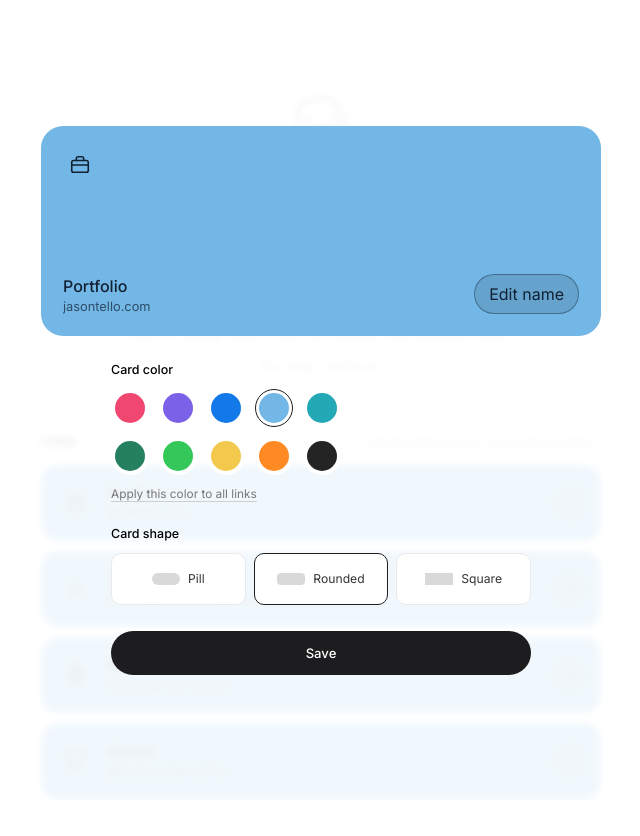
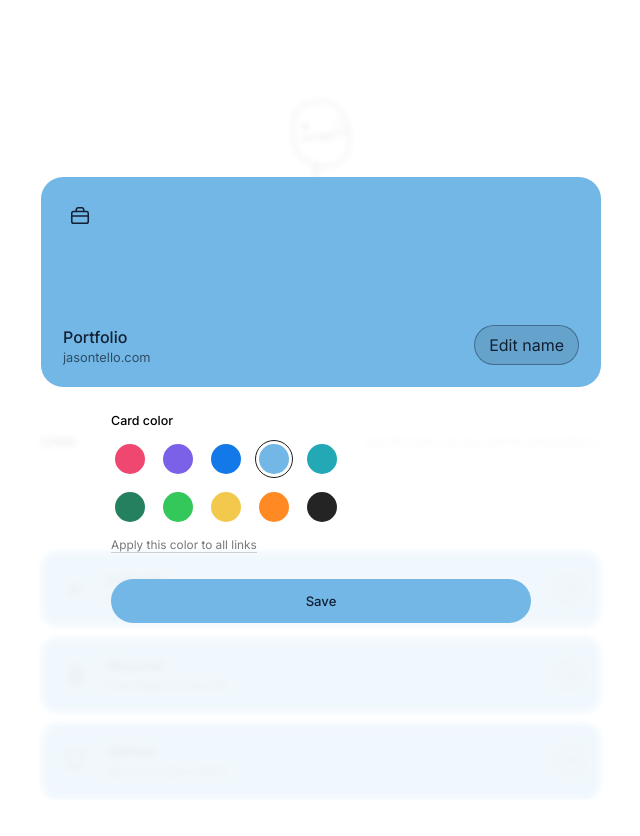
Before and after one commit to jasontello/bizznest-associate-linktree, a React (Vite) app: page / in a window 1280 px wide. Both pictures are taken after a click on the button 889 px from the left and 502 px from the top of the page. Shown: the top 836 px of the page, without its empty margins (319-959 px from the left). Built offline with nearby package versions, Linux system fonts and the light colour scheme.

Commit message:
Polish link customizer and submission docs

```diff
--- a/src/App.css
+++ b/src/App.css
@@ -1,6 +1,7 @@
 @import url("https://fonts.googleapis.com/css2?family=Inter:wght@400;500;600&display=swap");
 
 :root {
+  --editor-close-handoff-ms: 160;
   color: #1d1d1f;
   background: #ffffff;
   font-family: "Inter", Arial, sans-serif;
@@ -75,13 +76,14 @@ button {
   width: 100%;
   height: 100%;
   display: block;
-  padding: 7px;
+  padding: 0;
   object-fit: contain;
   object-position: center;
   border: 0;
   border-radius: 50%;
   background: #ffffff;
   filter: grayscale(1) contrast(1.8);
+  transform: translateY(10px);
 }
 
 .profile-name {
@@ -149,6 +151,10 @@ button {
   color: var(--card-text);
 }
 
+.link-card-shell.is-editing {
+  visibility: hidden;
+}
+
 .link-card {
   --card-radius: 16px;
   min-width: 0;
@@ -167,16 +173,6 @@ button {
     filter 180ms ease;
 }
 
-.link-card[data-shape="pill"],
-.editor-preview[data-shape="pill"] {
-  --card-radius: 999px;
-}
-
-.link-card[data-shape="square"],
-.editor-preview[data-shape="square"] {
-  --card-radius: 2px;
-}
-
 .link-card:hover {
   filter: brightness(0.97);
   transform: translateY(-2px);
@@ -185,7 +181,6 @@ button {
 .link-card:focus-visible,
 .link-menu-button:focus-visible,
 .color-option:focus-visible,
-.shape-option:focus-visible,
 .apply-all-button:focus-visible,
 .editor-name-button:focus-visible,
 .editor-save-button:focus-visible,
@@ -258,24 +253,44 @@ button {
 }
 
 .link-editor {
-  width: min(calc(100% - 32px), 560px);
-  max-height: calc(100svh - 32px);
-  margin: auto;
-  padding: 0;
+  width: 100%;
+  max-width: none;
+  height: 100%;
+  max-height: none;
+  margin: 0;
+  padding: 16px;
   overflow: auto;
   background: transparent;
   border: 0;
 }
 
 .link-editor::backdrop {
+  background: transparent;
+}
+
+.link-editor__backdrop {
+  position: fixed;
+  inset: 0;
   background: rgba(255, 255, 255, 0.9);
   backdrop-filter: blur(3px);
 }
 
+.link-editor__layout {
+  position: relative;
+  z-index: 1;
+  width: 100%;
+  min-height: calc(100svh - 32px);
+  display: grid;
+  place-items: center;
+  pointer-events: none;
+}
+
 .link-editor__surface {
+  width: min(100%, 560px);
   display: grid;
   gap: 26px;
   padding: 8px 0;
+  pointer-events: auto;
 }
 
 .editor-preview {
@@ -289,9 +304,46 @@ button {
   color: var(--card-text);
   background: var(--card-background);
   border-radius: var(--card-radius);
+  transform-origin: top left;
+  will-change: transform;
   transition:
     background 180ms ease,
     border-radius 180ms ease;
+}
+
+.editor-return-card {
+  position: fixed;
+  z-index: 2;
+  min-width: 0;
+  min-height: 0;
+  display: grid;
+  grid-template-columns: 34px minmax(0, 1fr) 34px;
+  align-items: center;
+  gap: 14px;
+  padding: 15px 14px 15px 18px;
+  overflow: hidden;
+  color: var(--card-text);
+  background: var(--card-background);
+  border-radius: 16px;
+  opacity: 0;
+  pointer-events: none;
+  will-change: top, left, width, height;
+}
+
+.editor-return-card__menu {
+  width: 34px;
+  height: 34px;
+  display: grid;
+  place-items: center;
+  color: var(--card-text);
+  background: color-mix(in srgb, currentColor 12%, transparent);
+  border-radius: 50%;
+}
+
+.editor-return-card__menu svg {
+  width: 17px;
+  height: 17px;
+  fill: currentColor;
 }
 
 .editor-preview > .link-icon {
@@ -410,57 +462,29 @@ button {
   font-size: 0.74rem;
 }
 
-.shape-options {
-  display: grid;
-  grid-template-columns: repeat(3, 1fr);
-  gap: 8px;
-}
-
-.shape-option {
-  min-height: 52px;
-  display: flex;
-  align-items: center;
-  justify-content: center;
-  gap: 8px;
-  padding: 9px 12px;
-  color: #333333;
-  background: #ffffff;
-  border: 1px solid var(--line);
-  border-radius: 10px;
-  cursor: pointer;
-  font-size: 0.76rem;
-}
-
-.shape-option[aria-pressed="true"] {
-  border-color: #1d1d1f;
-}
-
-.shape-preview {
-  width: 28px;
-  height: 12px;
-  background: #d9d9d9;
-  border-radius: 4px;
-}
-
-.shape-preview[data-shape="pill"] {
-  border-radius: 999px;
-}
-
-.shape-preview[data-shape="square"] {
-  border-radius: 0;
-}
-
 .editor-save-button {
   width: 100%;
   min-height: 44px;
   margin-top: 26px;
-  color: #ffffff;
-  background: #1d1d1f;
+  color: var(--save-text);
+  background: var(--save-background);
   border: 0;
   border-radius: 999px;
   cursor: pointer;
   font-size: 0.82rem;
   font-weight: 500;
+  transition:
+    color 180ms ease,
+    background 180ms ease,
+    transform 160ms ease;
+}
+
+.editor-save-button:hover {
+  transform: translateY(-1px);
+}
+
+.editor-save-button:active {
+  transform: translateY(0);
 }
 
 .visually-hidden {
@@ -500,7 +524,11 @@ button {
   }
 
   .link-editor {
-    width: calc(100% - 24px);
+    padding: 12px;
+  }
+
+  .link-editor__layout {
+    min-height: calc(100svh - 24px);
   }
 
   .link-editor__surface {
@@ -526,10 +554,6 @@ button {
     height: 36px;
   }
 
-  .shape-option {
-    flex-direction: column;
-    gap: 5px;
-  }
 }
 
 @media (prefers-reduced-motion: reduce) {
--- a/src/App.jsx
+++ b/src/App.jsx
@@ -1,4 +1,4 @@
-import { useCallback, useEffect, useState } from "react";
+import { useCallback, useEffect, useRef, useState } from "react";
 import "./App.css";
 import LinkEditor from "./components/LinkEditor.jsx";
 import LinkList from "./components/LinkList.jsx";
@@ -7,7 +7,6 @@ import { links } from "./data/links.js";
 import { defaultPreferences, themes } from "./data/themes.js";
 
 const storageKey = "associate-link-style";
-const validShapes = new Set(["pill", "rounded", "square"]);
 
 function createDefaultCustomizations(theme = defaultPreferences.theme) {
   return Object.fromEntries(
@@ -53,30 +52,34 @@ function readSavedPreferences() {
       }),
     );
 
-    return {
-      shape: validShapes.has(saved?.shape)
-        ? saved.shape
-        : defaultPreferences.shape,
-      links: customizations,
-    };
+    return { links: customizations };
   } catch {
-    return {
-      shape: defaultPreferences.shape,
-      links: defaults,
-    };
+    return { links: defaults };
   }
 }
 
 function App() {
   const [preferences, setPreferences] = useState(readSavedPreferences);
-  const [editingLinkId, setEditingLinkId] = useState(null);
+  const [editorState, setEditorState] = useState(null);
+  const editorOpenRef = useRef(false);
+  const returnFocusRef = useRef(null);
+  const editingLinkId = editorState?.linkId ?? null;
   const editingLink = links.find((link) => link.id === editingLinkId);
 
   useEffect(() => {
     window.localStorage.setItem(storageKey, JSON.stringify(preferences));
   }, [preferences]);
 
+  useEffect(() => {
+    if (!editorState && returnFocusRef.current) {
+      returnFocusRef.current.focus();
+      returnFocusRef.current = null;
+    }
+  }, [editorState]);
+
   const closeEditor = useCallback(() => {
+    returnFocusRef.current = editorState?.triggerElement ?? null;
+
     setPreferences((current) => {
       if (!editingLinkId || current.links[editingLinkId].title.trim()) {
         return current;
@@ -96,8 +99,18 @@ function App() {
         },
       };
     });
-    setEditingLinkId(null);
-  }, [editingLinkId]);
+    setEditorState(null);
+    editorOpenRef.current = false;
+  }, [editingLinkId, editorState?.triggerElement]);
+
+  function openEditor(linkId, origin) {
+    if (editorOpenRef.current) {
+      return;
+    }
+
+    editorOpenRef.current = true;
+    setEditorState({ linkId, ...origin });
+  }
 
   function updateLink(linkId, changes) {
     setPreferences((current) => ({
@@ -137,9 +150,9 @@ function App() {
           <LinkList
             links={links}
             customizations={preferences.links}
-            shape={preferences.shape}
             themes={themes}
-            onEdit={setEditingLinkId}
+            editingLinkId={editingLinkId}
+            onEdit={openEditor}
           />
         </section>
       </div>
@@ -149,14 +162,11 @@ function App() {
           key={editingLink.id}
           link={editingLink}
           customization={preferences.links[editingLink.id]}
-          shape={preferences.shape}
+          origin={editorState}
           themes={themes}
           onNameChange={(title) => updateLink(editingLink.id, { title })}
           onThemeChange={(theme) => updateLink(editingLink.id, { theme })}
           onApplyThemeToAll={applyThemeToAll}
-          onShapeChange={(shape) =>
-            setPreferences((current) => ({ ...current, shape }))
-          }
           onClose={closeEditor}
         />
       ) : null}
--- a/src/components/LinkCard.jsx
+++ b/src/components/LinkCard.jsx
@@ -1,3 +1,5 @@
+import { useRef } from "react";
+
 const iconPaths = {
   portfolio: (
     <>
@@ -37,7 +39,7 @@ export function LinkIcon({ name }) {
   );
 }
 
-function MoreIcon() {
+export function MoreIcon() {
   return (
     <svg viewBox="0 0 24 24" aria-hidden="true">
       <circle cx="5" cy="12" r="1.5" />
@@ -47,12 +49,14 @@ function MoreIcon() {
   );
 }
 
-function LinkCard({ link, title, shape, theme, onEdit }) {
+function LinkCard({ link, title, theme, isEditing, onEdit }) {
   const isExternal = link.url.startsWith("http");
+  const cardRef = useRef(null);
 
   return (
     <div
-      className="link-card-shell"
+      className={`link-card-shell${isEditing ? " is-editing" : ""}`}
+      data-link-id={link.id}
       style={{
         "--card-background": theme.background,
         "--card-text": theme.text,
@@ -60,7 +64,7 @@ function LinkCard({ link, title, shape, theme, onEdit }) {
     >
       <a
         className="link-card"
-        data-shape={shape}
+        ref={cardRef}
         href={link.url}
         target={isExternal ? "_blank" : undefined}
         rel={isExternal ? "noreferrer" : undefined}
@@ -78,7 +82,22 @@ function LinkCard({ link, title, shape, theme, onEdit }) {
         className="link-menu-button"
         type="button"
         aria-label={`Customize ${title}`}
-        onClick={onEdit}
+        aria-haspopup="dialog"
+        aria-expanded={isEditing}
+        onClick={(event) => {
+          const cardElement = cardRef.current;
+
+          if (!cardElement) {
+            return;
+          }
+
+          onEdit({
+            cardElement,
+            triggerElement: event.currentTarget,
+            rect: cardElement.getBoundingClientRect(),
+            borderRadius: window.getComputedStyle(cardElement).borderRadius,
+          });
+        }}
       >
         <MoreIcon />
       </button>
--- a/src/components/LinkEditor.jsx
+++ b/src/components/LinkEditor.jsx
@@ -1,46 +1,264 @@
-import { useEffect, useRef, useState } from "react";
-import { LinkIcon } from "./LinkCard.jsx";
+import { useCallback, useEffect, useLayoutEffect, useRef, useState } from "react";
+import { LinkIcon, MoreIcon } from "./LinkCard.jsx";
 
-const shapes = [
-  { id: "pill", label: "Pill" },
-  { id: "rounded", label: "Rounded" },
-  { id: "square", label: "Square" },
-];
+const motionTiming = {
+  duration: 400,
+  easing: "cubic-bezier(0.19, 1, 0.22, 1)",
+  fill: "both",
+};
+
+function waitForPaint() {
+  return new Promise((resolve) => {
+    window.requestAnimationFrame(() => {
+      window.requestAnimationFrame(resolve);
+    });
+  });
+}
+
+function getCloseHandoffDelay() {
+  const value = window
+    .getComputedStyle(document.documentElement)
+    .getPropertyValue("--editor-close-handoff-ms");
+
+  return Number.parseInt(value, 10) || 100;
+}
 
 function LinkEditor({
   link,
   customization,
-  shape,
+  origin,
   themes,
   onNameChange,
   onThemeChange,
   onApplyThemeToAll,
-  onShapeChange,
   onClose,
 }) {
   const dialogRef = useRef(null);
+  const backdropRef = useRef(null);
+  const previewRef = useRef(null);
+  const returnCardRef = useRef(null);
+  const controlsRef = useRef(null);
   const nameInputRef = useRef(null);
+  const animationsRef = useRef([]);
+  const isClosingRef = useRef(false);
   const [isEditingName, setIsEditingName] = useState(false);
   const activeTheme =
     themes.find((theme) => theme.id === customization.theme) ?? themes[0];
 
-  useEffect(() => {
+  const prefersReducedMotion = window.matchMedia(
+    "(prefers-reduced-motion: reduce)",
+  ).matches;
+
+  const cancelAnimations = useCallback(() => {
+    animationsRef.current.forEach((animation) => animation.cancel());
+    animationsRef.current = [];
+  }, []);
+
+  const getInverseTransform = useCallback(
+    (previewRect, sourceRect = origin.rect) => {
+      const scaleX = sourceRect.width / previewRect.width;
+      const scaleY = sourceRect.height / previewRect.height;
+      const translateX = sourceRect.left - previewRect.left;
+      const translateY = sourceRect.top - previewRect.top;
+
+      return `translate(${translateX}px, ${translateY}px) scale(${scaleX}, ${scaleY})`;
+    },
+    [origin.rect],
+  );
+
+  const completeClose = useCallback(async () => {
+    const sourceShell = origin.cardElement?.closest(".link-card-shell");
+
+    if (sourceShell) {
+      sourceShell.style.visibility = "visible";
+    }
+
+    await waitForPaint();
+    await new Promise((resolve) => {
+      window.setTimeout(resolve, getCloseHandoffDelay());
+    });
+
+    if (dialogRef.current?.open) {
+      dialogRef.current.close();
+    }
+
+    onClose();
+    window.requestAnimationFrame(() => {
+      sourceShell?.style.removeProperty("visibility");
+    });
+  }, [onClose, origin.cardElement]);
+
+  useLayoutEffect(() => {
     const dialog = dialogRef.current;
+    const backdrop = backdropRef.current;
+    const preview = previewRef.current;
+    const controls = controlsRef.current;
+
     dialog.showModal();
 
-    function handleCancel(event) {
-      event.preventDefault();
-      onClose();
-    }
-
-    dialog.addEventListener("cancel", handleCancel);
+    if (prefersReducedMotion) {
       return () => {
-      dialog.removeEventListener("cancel", handleCancel);
         if (dialog.open) {
           dialog.close();
         }
       };
-  }, [onClose]);
+    }
+
+    const previewRect = preview.getBoundingClientRect();
+    const inverseTransform = getInverseTransform(previewRect);
+    const previewAnimation = preview.animate(
+      [
+        {
+          transform: inverseTransform,
+          borderRadius: origin.borderRadius,
+        },
+        {
+          transform: "none",
+          borderRadius: window.getComputedStyle(preview).borderRadius,
+        },
+      ],
+      motionTiming,
+    );
+    const backdropAnimation = backdrop.animate(
+      [{ opacity: 0 }, { opacity: 1 }],
+      { duration: 200, easing: "ease-out", fill: "both" },
+    );
+    const controlsAnimation = controls.animate(
+      [
+        { opacity: 0, filter: "blur(10px)", transform: "translateY(24px)" },
+        { opacity: 1, filter: "blur(0)", transform: "translateY(0)" },
+      ],
+      {
+        duration: 320,
+        delay: 100,
+        easing: motionTiming.easing,
+        fill: "both",
+      },
+    );
+
+    animationsRef.current = [
+      previewAnimation,
+      backdropAnimation,
+      controlsAnimation,
+    ];
+
+    return () => {
+      cancelAnimations();
+      if (dialog.open) {
+        dialog.close();
+      }
+    };
+  }, [
+    cancelAnimations,
+    getInverseTransform,
+    origin.borderRadius,
+    prefersReducedMotion,
+  ]);
+
+  const requestClose = useCallback(async () => {
+    if (isClosingRef.current) {
+      return;
+    }
+
+    isClosingRef.current = true;
+
+    if (prefersReducedMotion) {
+      await completeClose();
+      return;
+    }
+
+    const backdrop = backdropRef.current;
+    const preview = previewRef.current;
+    const returnCard = returnCardRef.current;
+    const controls = controlsRef.current;
+    const previewRect = preview.getBoundingClientRect();
+    const sourceRect =
+      origin.cardElement?.getBoundingClientRect() ?? origin.rect;
+    const currentBackdropOpacity = window.getComputedStyle(backdrop).opacity;
+    const currentControls = window.getComputedStyle(controls);
+
+    cancelAnimations();
+
+    const previewAnimation = preview.animate(
+      [
+        { opacity: 1, filter: "blur(0)" },
+        { opacity: 0, filter: "blur(8px)" },
+      ],
+      { duration: 120, easing: "ease-in", fill: "both" },
+    );
+    const returnCardAnimation = returnCard.animate(
+      [
+        {
+          top: `${previewRect.top}px`,
+          left: `${previewRect.left}px`,
+          width: `${previewRect.width}px`,
+          height: `${previewRect.height}px`,
+          opacity: 1,
+          borderRadius: window.getComputedStyle(preview).borderRadius,
+        },
+        {
+          top: `${sourceRect.top}px`,
+          left: `${sourceRect.left}px`,
+          width: `${sourceRect.width}px`,
+          height: `${sourceRect.height}px`,
+          opacity: 1,
+          borderRadius: origin.borderRadius,
+        },
+      ],
+      motionTiming,
+    );
+    const backdropAnimation = backdrop.animate(
+      [{ opacity: currentBackdropOpacity }, { opacity: 0 }],
+      { duration: 200, easing: "ease-in", fill: "both" },
+    );
+    const controlsAnimation = controls.animate(
+      [
+        {
+          opacity: currentControls.opacity,
+          filter: currentControls.filter,
+          transform: currentControls.transform,
+        },
+        { opacity: 0, filter: "blur(10px)", transform: "translateY(24px)" },
+      ],
+      {
+        duration: 180,
+        easing: "ease-in",
+        fill: "both",
+      },
+    );
+
+    animationsRef.current = [
+      previewAnimation,
+      returnCardAnimation,
+      backdropAnimation,
+      controlsAnimation,
+    ];
+
+    await Promise.allSettled([
+      previewAnimation.finished,
+      returnCardAnimation.finished,
+      backdropAnimation.finished,
+      controlsAnimation.finished,
+    ]);
+    await completeClose();
+  }, [
+    cancelAnimations,
+    completeClose,
+    origin,
+    prefersReducedMotion,
+  ]);
+
+  useEffect(() => {
+    const dialog = dialogRef.current;
+
+    function handleCancel(event) {
+      event.preventDefault();
+      requestClose();
+    }
+
+    dialog.addEventListener("cancel", handleCancel);
+    return () => dialog.removeEventListener("cancel", handleCancel);
+  }, [requestClose]);
 
   useEffect(() => {
     if (isEditingName) {
@@ -49,19 +267,25 @@ function LinkEditor({
     }
   }, [isEditingName]);
 
-  function handleBackdropClick(event) {
-    if (event.target === dialogRef.current) {
-      onClose();
-    }
-  }
-
   return (
     <dialog
       className="link-editor"
       ref={dialogRef}
-      onClick={handleBackdropClick}
       aria-labelledby="link-editor-heading"
+      onKeyDown={(event) => {
+        if (event.key === "Escape") {
+          event.preventDefault();
+          requestClose();
+        }
+      }}
     >
+      <div
+        className="link-editor__backdrop"
+        ref={backdropRef}
+        aria-hidden="true"
+        onClick={requestClose}
+      />
+      <div className="link-editor__layout">
         <div className="link-editor__surface">
           <h2 className="visually-hidden" id="link-editor-heading">
             Customize {customization.title}
@@ -69,7 +293,7 @@ function LinkEditor({
 
           <div
             className="editor-preview"
-          data-shape={shape}
+            ref={previewRef}
             style={{
               "--card-background": activeTheme.background,
               "--card-text": activeTheme.text,
@@ -107,7 +331,26 @@ function LinkEditor({
             </button>
           </div>
 
-        <div className="editor-controls">
+          <div
+            className="editor-return-card"
+            ref={returnCardRef}
+            aria-hidden="true"
+            style={{
+              "--card-background": activeTheme.background,
+              "--card-text": activeTheme.text,
+            }}
+          >
+            <LinkIcon name={link.icon} />
+            <span className="link-content">
+              <span className="link-title">{customization.title}</span>
+              <span className="link-description">{link.description}</span>
+            </span>
+            <span className="editor-return-card__menu">
+              <MoreIcon />
+            </span>
+          </div>
+
+          <div className="editor-controls" ref={controlsRef}>
             <fieldset className="editor-fieldset">
               <legend>Card color</legend>
               <div className="color-options">
@@ -134,30 +377,18 @@ function LinkEditor({
               </button>
             </fieldset>
 
-          <fieldset className="editor-fieldset">
-            <legend>Card shape</legend>
-            <div className="shape-options">
-              {shapes.map((shapeOption) => (
             <button
-                  className="shape-option"
+              className="editor-save-button"
               type="button"
-                  aria-pressed={shape === shapeOption.id}
-                  onClick={() => onShapeChange(shapeOption.id)}
-                  key={shapeOption.id}
+              style={{
+                "--save-background": activeTheme.background,
+                "--save-text": activeTheme.text,
+              }}
+              onClick={requestClose}
             >
-                  <span
-                    className="shape-preview"
-                    data-shape={shapeOption.id}
-                  />
-                  {shapeOption.label}
-                </button>
-              ))}
-            </div>
-          </fieldset>
-
-          <button className="editor-save-button" type="button" onClick={onClose}>
               Save
             </button>
+          </div>
         </div>
       </div>
     </dialog>
--- a/src/components/LinkList.jsx
+++ b/src/components/LinkList.jsx
@@ -1,6 +1,12 @@
 import LinkCard from "./LinkCard.jsx";
 
-function LinkList({ links, customizations, shape, themes, onEdit }) {
+function LinkList({
+  links,
+  customizations,
+  themes,
+  editingLinkId,
+  onEdit,
+}) {
   return (
     <nav className="link-list" aria-label="Jason Tello links">
       {links.map((link) => {
@@ -13,9 +19,9 @@ function LinkList({ links, customizations, shape, themes, onEdit }) {
             key={link.id}
             link={link}
             title={customization.title}
-            shape={shape}
             theme={theme}
-            onEdit={() => onEdit(link.id)}
+            isEditing={editingLinkId === link.id}
+            onEdit={(origin) => onEdit(link.id, origin)}
           />
         );
       })}
--- a/src/data/themes.js
+++ b/src/data/themes.js
@@ -62,6 +62,5 @@ export const themes = [
 ];
 
 export const defaultPreferences = {
-  shape: "rounded",
   theme: "sky",
 };
```
Also changed, not shown: 1 other file (tests, documents, lock files or other folders). Lines whose indentation alone changed are shown as unchanged.
